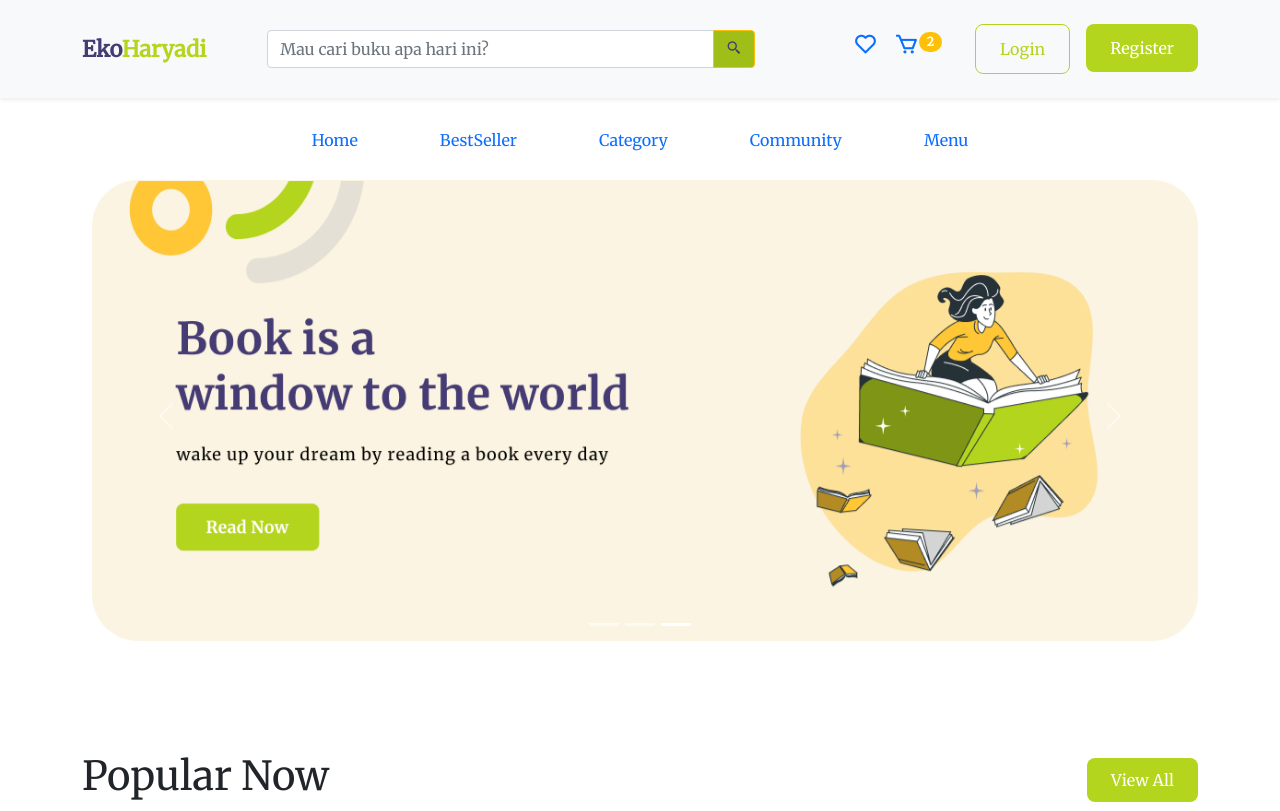
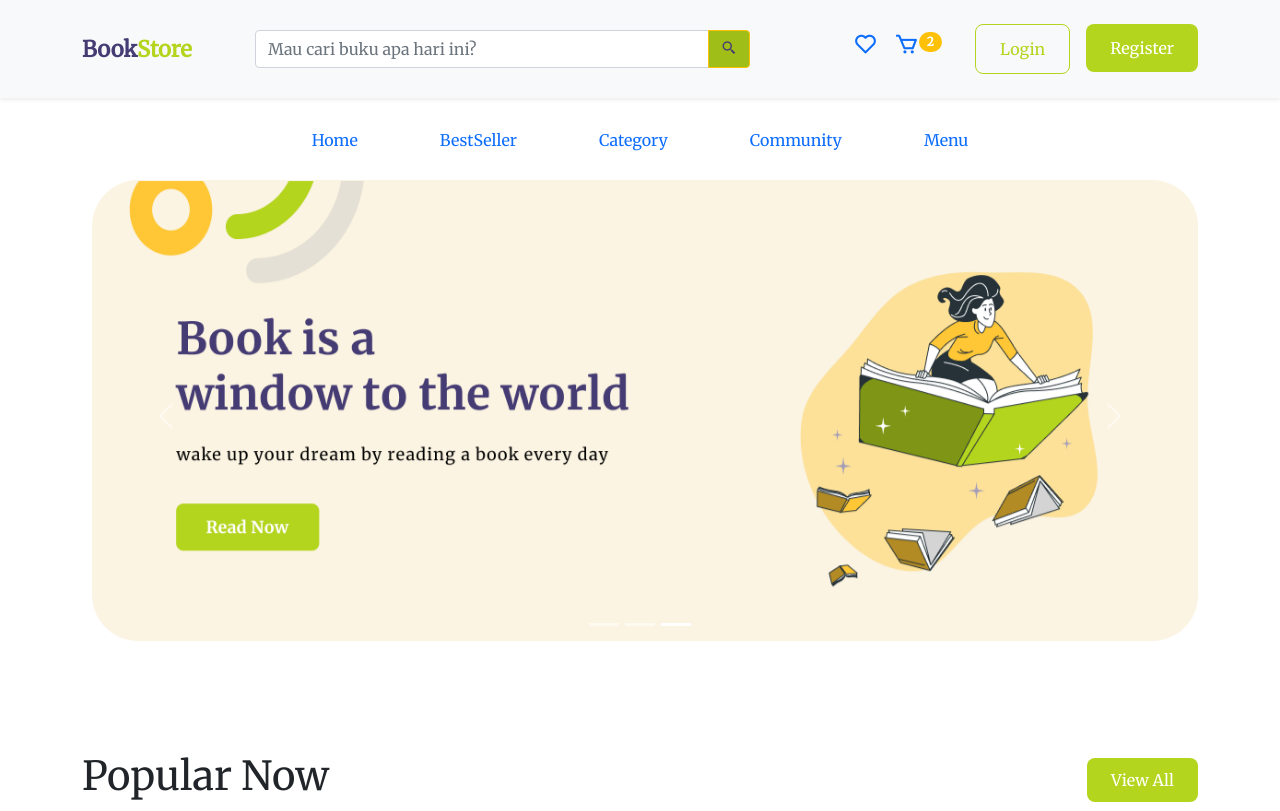
Before and after one commit to ekoharyadi66/Test-Projek, a plain HTML site: page index.html in a window 1280 px wide. Shown: the top 811 px of the page. Drawn offline with nearby package versions, Linux system fonts and the light colour scheme; a web font is replaced by a local one.

Commit message:
Update Index nya

```diff
--- a/index.html
+++ b/index.html
@@ -21,7 +21,7 @@
     <!-- /* NAVBAR */ -->
     <nav class="navbar navbar-expand-lg bg-light fixed-top py-4 shadow-sm">
         <div class="container">
-            <a class="navbar-brand" href="#">Eko<span>Haryadi</span></a>
+            <a class="navbar-brand" href="#">Book<span>Store</span></a>
             <button class="navbar-toggler" type="button" data-bs-toggle="collapse" data-bs-target="#navbarNav"
                 aria-controls="navbarNav" aria-expanded="false" aria-label="Toggle navigation">
                 <span class="navbar-toggler-icon humberger text-light"></span>
```
